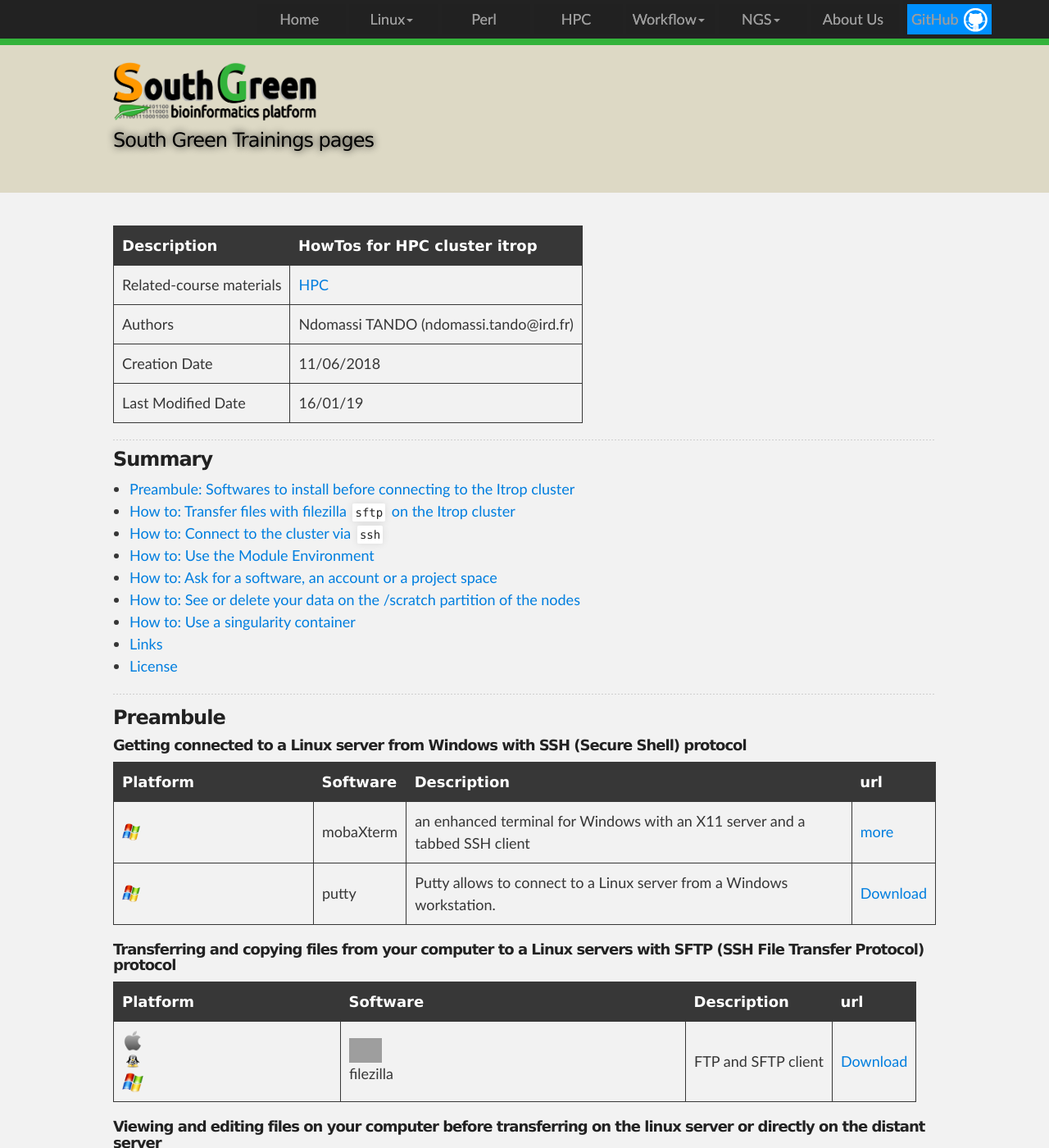
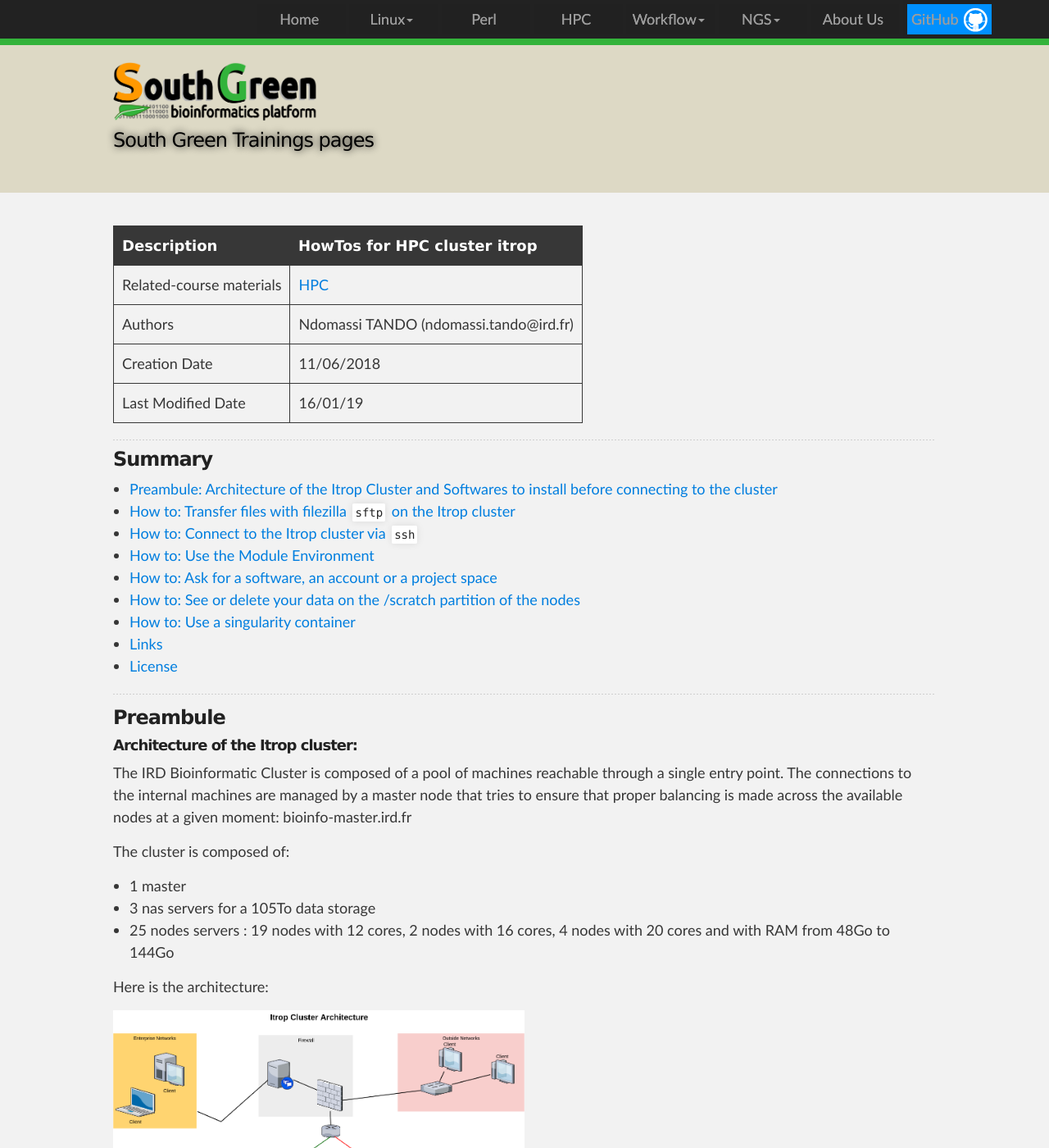
Before and after one commit to SouthGreenPlatform/trainings, a Jekyll site: the page built from _pages/hpc/hpchowto.md, in a window 1280 px wide and 1400 px high. Shown: the whole window at 82% size. Built offline with Jekyll 4.4.1, drawn with Linux system fonts in a browser that asks for light colours; nearby versions of some CDN libraries.

Commit message:
Update hpchowto.md

```diff
--- a/_pages/hpc/hpchowto.md
+++ b/_pages/hpc/hpchowto.md
@@ -19,9 +19,9 @@ description: HPC Howto page
 ### Summary
 
 <!-- TOC depthFrom:2 depthTo:2 withLinks:1 updateOnSave:1 orderedList:0 -->
-* [Preambule: Softwares to install before connecting to the Itrop cluster ](#preambule)
+* [Preambule: Architecture of the Itrop Cluster and Softwares to install before connecting to the cluster ](#preambule)
 * [How to: Transfer files with filezilla `sftp` on the Itrop cluster](#howto-1)
-* [How to: Connect to the cluster via `ssh`](#howto-2)
+* [How to: Connect to the Itrop cluster via `ssh`](#howto-2)
 * [How to: Use the Module Environment ](#howto-3)
 * [How to: Ask for a software, an account or a project space ](#howto-4)
 * [How to: See or delete your data on the /scratch partition of the nodes](#howto-5)
@@ -35,6 +35,19 @@ description: HPC Howto page
 <a name="preambule"></a>
 ### Preambule
 
+##### Architecture of the Itrop cluster:
+
+The IRD Bioinformatic Cluster is composed of a pool of machines reachable through a single entry point. The connections to the internal machines are managed by a master node that tries to ensure that proper balancing is made across the available nodes at a given moment: bioinfo-master.ird.fr
+
+The cluster is composed of:
+
+-  1 master
+-  3 nas servers for a 105To data storage
+-  25 nodes servers : 19 nodes with 12 cores, 2 nodes with 16 cores, 4 nodes with 20  cores and with RAM from 48Go to 144Go
+
+Here is the architecture:
+
+<img width="50%" class="img-responsive" src="{{ site.url }}/images/schema_cluster_160119.png"/>
 
 ##### Getting connected to a Linux server from Windows with SSH (Secure Shell) protocol
 
```
